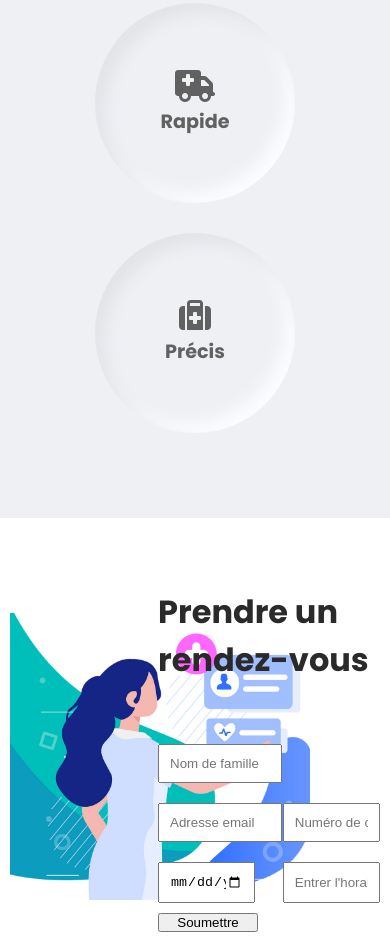
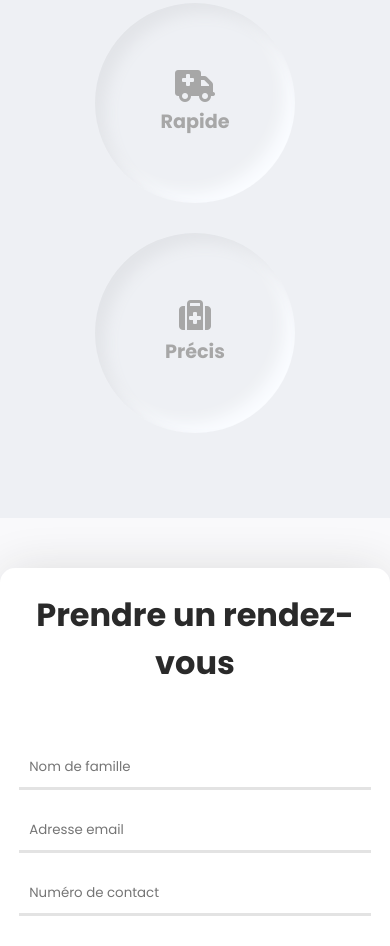
Before and after one commit to Liban13130/allo-docteur, a plain HTML site: page index.html in a window 390 px wide. Shown: the part 4134-5080 px from the top of the page. Drawn offline with Linux system fonts and the light colour scheme.

Commit message:
5eme section fini

```diff
--- a/style.css
+++ b/style.css
@@ -3,11 +3,9 @@
     text-decoration: none;
     margin: 0;
     padding: 0;
+    font-family: "Poppins";
 }
 
-body{
-    font-family: "Poppins";
-}
 
 
 @media(max-width: 991px){
@@ -295,7 +293,7 @@ body{
     box-shadow: inset 9.91px 9.91px 15px #e2e4e8,
                 inset -9.91px -9.91px 15px #fafcff;
     transition: 0.2s;
-    color: #616161;
+    color: #a7a7a7;
 }
 #about .container .right .icon:hover{
     background: #eef0f4;
@@ -343,25 +341,37 @@ body{
 
 section#appointment{
     background-color: #f9f9fb;
+    padding: 50px 0;
 }
 
 section#appointment .container{
-    padding: 70px 10px;
-    max-width: 1200px;
+    max-width: 1100px;
     margin: 0 auto;
     display: flex;
-    justify-content: center;
+    justify-content: space-between;
     align-items: center;
     flex-direction: row-reverse;
     background-color: white;
+    height: 540px;
+    padding: 10px;
+    border-radius: 15px;
+    box-shadow: 0 0 50px -6px #d6d6d6;
 }
 
 section#appointment .container .formulaire{
-    width: 60%;
+    width: 50%;
+    margin-right: 35px;
 }
 section#appointment .container .formulaire input{
     margin: 10px 0;
     padding: 10px;
+    border: none;
+    outline: none;
+    border-bottom: 3px solid #e3e3e3;
+    transition: 0.3s;
+}
+section#appointment .container .formulaire input:hover{
+    border-bottom: 3px solid #1fb3bf;
 }
 
 section#appointment .container .formulaire h3{
@@ -372,10 +382,16 @@ section#appointment .container .formulaire h3{
 
 section#appointment .container .formulaire-image{
     width: 40%;
+    background-color: #1fb3bf;
+    height: 100%;
+    border-radius: 15px;
+    display: flex;
+    justify-content: center;
+    align-items: flex-end;
 }
 
 section#appointment .container .formulaire-image img{
-    width: 300px;
+    width: 100%;
 }
 
 section#appointment .container .formulaire form{
@@ -386,19 +402,66 @@ section#appointment .container .formulaire form{
 
 section#appointment .container .formulaire input.nom-famille,
 section#appointment .container .formulaire input.email{
-    width: 45%;
+    width: 42%;
 }
 
 section#appointment .container .formulaire input.numero-tel,
-section#appointment .container .formulaire input.date,
+section#appointment .container .formulaire input.date{
+    width: 42%;
+}
+
 section#appointment .container .formulaire input.horaire{
-    width: 33%;
+    width: 100%;
 }
 
 section#appointment .container .formulaire button.submit-btn{
-    width: 100px;
+    width: 192px;
+    height: 60px;
+    border-radius: 8px ;
+    border: none;
+    background-color: #1fb3bf;
+    color: white;
+    font-weight: bold;
+    cursor: pointer;
+    font-size: 1.1em;
+    margin-top: 30px;
+    outline: none;
 }
 
+@media(max-width: 768px){
+    section#appointment .container .formulaire-image{
+        display: none;
+    }
+    section#appointment .container{
+        justify-content: center;
+    }
+    section#appointment .container .formulaire{
+        margin-right: 0;
+        width: 80%;
+    }
+    section#appointment .container .formulaire h3{
+        text-align: center;
+    }
+}
+
+@media(max-width: 500px){
+    section#appointment .container .formulaire{
+        width: 95%;
+    }
+
+    section#appointment .container .formulaire input.numero-tel,
+    section#appointment .container .formulaire input.date,
+    section#appointment .container .formulaire input.horaire,
+    section#appointment .container .formulaire input.nom-famille,
+    section#appointment .container .formulaire input.email{
+        width: 100%;
+    }
+
+    section#appointment .container{
+        padding: 30px 10px;
+    }
+
+}
 
 
 
```
